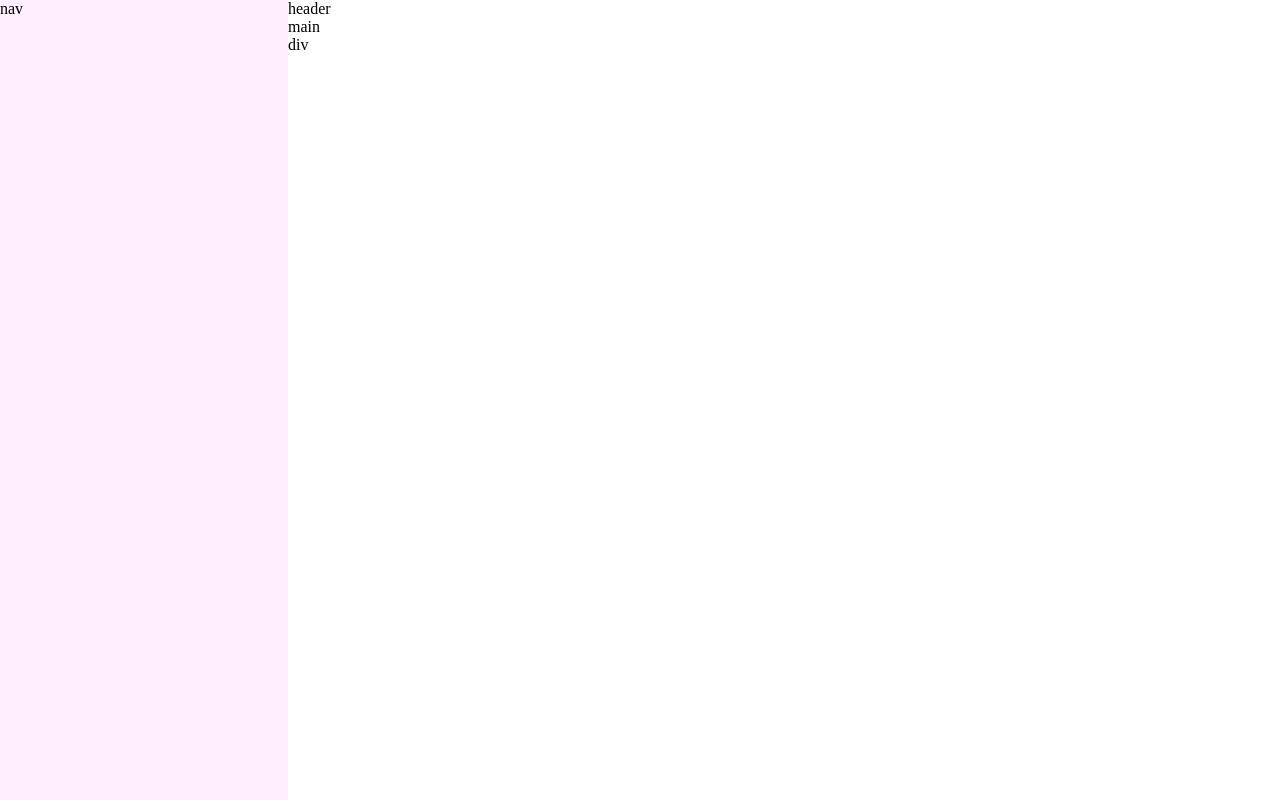
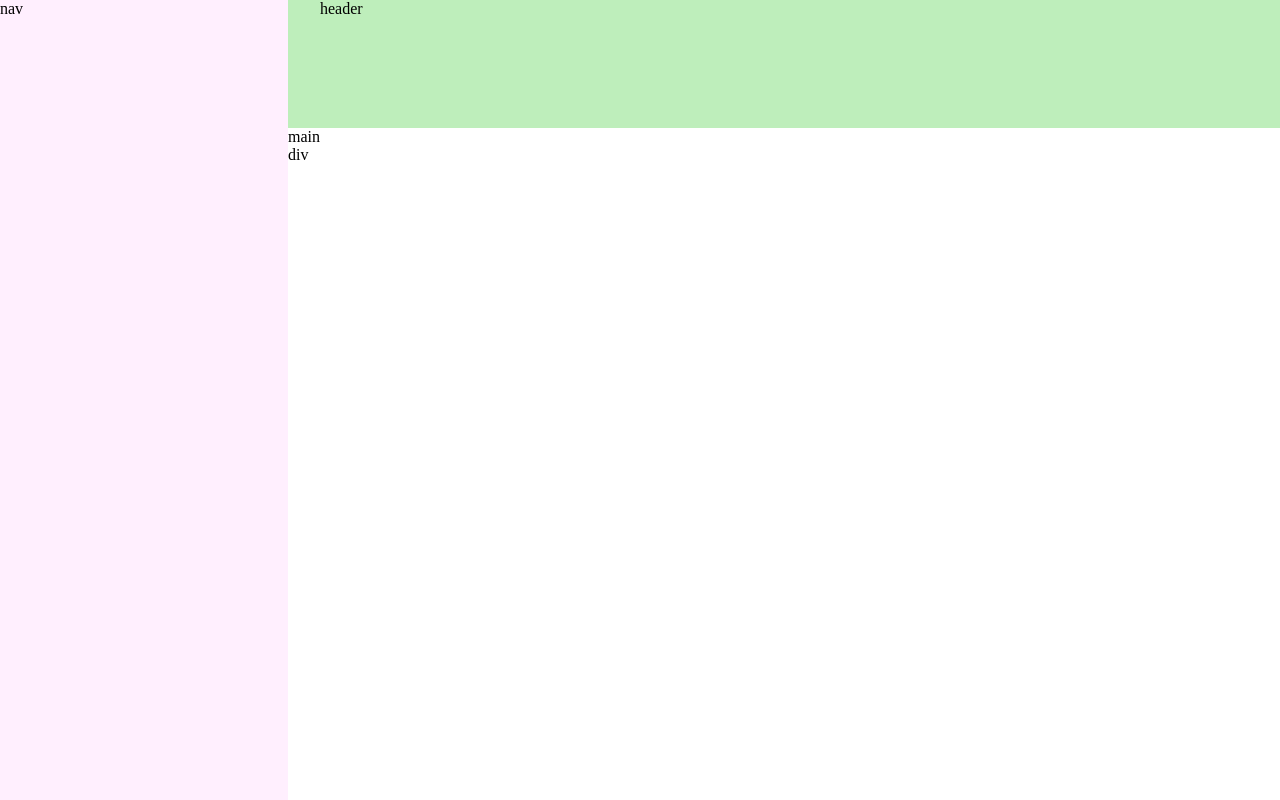
Before and after one commit to LudwigEth/dashboard, a plain HTML site: page index.html in a window 1280 px wide. Drawn offline with Linux system fonts and the light colour scheme.

Commit message:
Style: add .header styles

```diff
--- a/styles.css
+++ b/styles.css
@@ -19,3 +19,11 @@ body {
     position: fixed;
     background-color: #ffeffe;
 }
+
+.header {
+    display: block;
+    width: 100%;
+    background-color: #beeebb;
+    height: 8rem;
+    padding-left: 2rem;
+}
```
